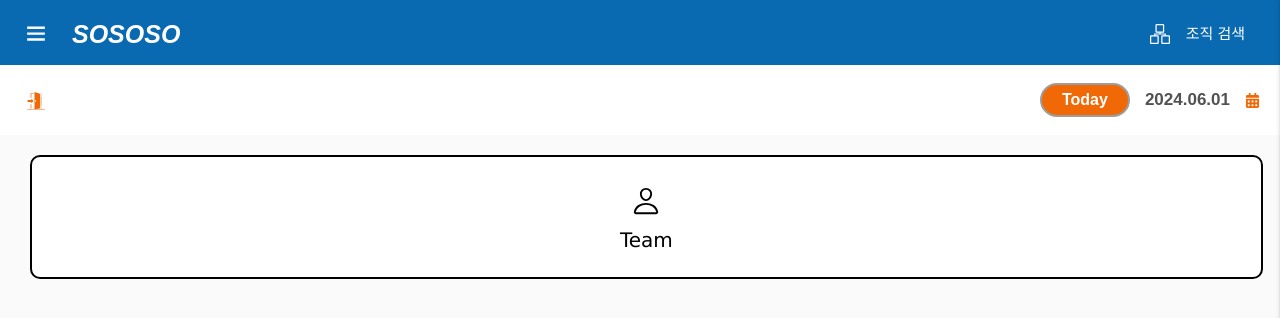
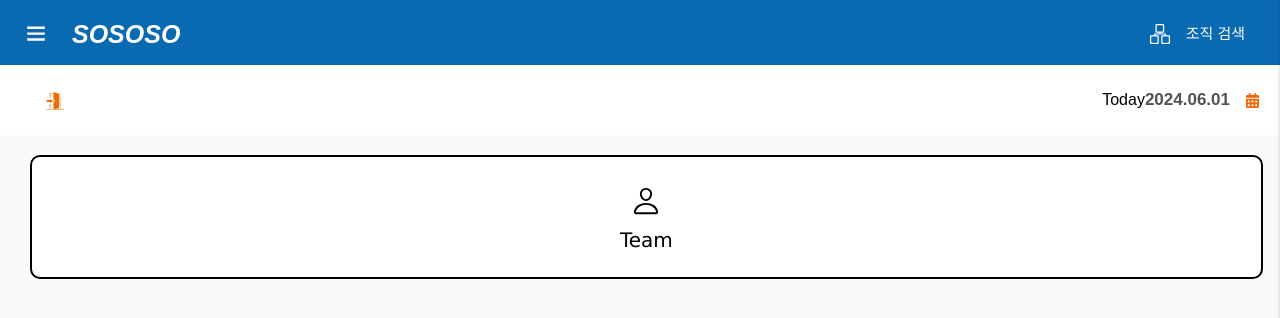
Before and after one commit to CSID-DGU/2024-1-SCS4031-01-sososo-3, a React (Create React App) app in the folder frontend/: page /team in a window 1280 px wide. Shown: the top 318 px of the page. Built offline with nearby package versions, Linux system fonts and the light colour scheme; no server answers; sample sign-in values are in the browser's storage.

Commit message:
[PSJ]Datecomponent UI

```diff
--- a/frontend/src/App.css
+++ b/frontend/src/App.css
@@ -186,8 +186,10 @@ body {
   background: none;
   border: none;
   cursor: pointer;
-  color:#096AB1;
-  width: 20px; /* 아이콘 크기 조정 */
+  color:#0064FF;
+  font-size: 16px; /* 글꼴 크기 */
+  font-weight: bold;
+  width: 70px; /* 아이콘 크기 조정 */
   height: 20px;
   margin-left: 10px;
 }
@@ -197,12 +199,16 @@ body {
   fill: #F16906; /* 아이콘 색상 설정 */
 }
 
-.minus-button {
-  color: white;
-  box-shadow: none; /* box-shadow 제거 */
-  text-shadow: none; /* text-shadow 제거 */
+.exit-button3 {
+  background: none; /* 배경 제거 */
+  border: none; /* 테두리 제거 */
+  color: white; /* 글자색 흰색 */
+  font-size: 16px; /* 글자 크기 */
+  cursor: pointer; /* 포인터 커서 */
+  padding: 8px 16px; /* 패딩 */
+}
 
-}
+
 
 .center-button {
   flex-grow: 1; /* 중앙 버튼이 헤더의 가운데에 위치하도록 설정 */
@@ -261,15 +267,16 @@ body {
   font-size: 20px;
   padding: 5px 10px;
   border-radius: 50%;
-  background-color: #ebeaea;
+  background: none; /* 배경 제거 */
+  border: none; /* 테두리 제거 */
   cursor: pointer;
   margin: 0 10px;
   border: none;
-  color: #525252
+  color: #0064FF
 }
 
 .datebutton > button:hover {
-  background-color: #b2b2b1;
+  background-color: #ffffff;
 }
 
 .datebutton > .date {
@@ -288,21 +295,17 @@ body {
   position: relative;
 }
 
-.today {
-  height: 30px;
-  width: auto; /* 자동 너비 */
-  border-radius: 20px;
-  background-color: #F16906;
-  border: 2px solid #9d9d9d;
-  display: flex;
-  align-items: center;
-  justify-content: center; /* 텍스트를 중앙으로 정렬 */
-  padding: 0 20px;
-  font-size: 16px;
-  font-family: 'Arial', sans-serif;
-  font-weight: bold;
-  color: white; /* 텍스트 색상 변경 */
-  margin-right: 15px; /* 간격 추가 */
+.datebutton .week {
+  background: none; /* 배경 제거 */
+  border: none; /* 테두리 제거 */
+  color: #0064FF; /* 텍스트 색상 */
+  font-size: 16px; /* 글꼴 크기 */
+  cursor: pointer; /* 마우스 커서를 포인터로 */
+  text-decoration: underline; /* 밑줄 추가 */
+  padding: 0; /* 패딩 제거 */
+}
+.datebutton .week:hover {
+  color: #202632; /* 호버 시 색상 */
 }
 
 .date-header > .date {
@@ -328,32 +331,102 @@ body {
   z-index: 1000;
 }
 
-.react-datepicker__current-month {
-  font-size: 10px;
-  font-weight: bold;
-  color: white;
+/* Custom header style */
+.react-datepicker__header-custom {
+  display: flex;
+  justify-content: space-between;
+  align-items: center;
+  padding: 10px 20px; /* 패딩을 조정해 간격 조정 */
+  background-color: #fff; /* 헤더 배경색 */
+  border-bottom: 1px solid #ccc;
+  border-radius: 20px 20px 0 0;
 }
 
-.react-datepicker__day-name, .react-datepicker__day, .react-datepicker__time-name {
+.react-datepicker__header-custom span {
+  font-size: 14px;
+  font-weight: bold;
+  color: #0064FF;
+}
+
+.react-datepicker__navigation {
+  display: flex;
+  align-items: center;
+  justify-content: center;
+  width: 30px; /* 버튼 크기 */
+  height: 30px;
+  background-color: #007BFF; /* 버튼 배경색 */
+  color: white; /* 버튼 아이콘 색상 */
+  border: none; /* 테두리 제거 */
+  border-radius: 50%; /* 둥근 버튼 */
+  cursor: pointer;
+}
+
+.react-datepicker__navigation:hover {
+  background-color: #0056b3; /* 호버 시 배경색 */
+}
+
+.react-datepicker__navigation--previous {
+  position: absolute;
+  left: 10px; /* 왼쪽 정렬 */
+}
+
+.react-datepicker__navigation--next {
+  position: absolute;
+  right: 10px; /* 오른쪽 정렬 */
+}
+
+.react-datepicker__navigation-icon {
+  width: 0;
+  height: 0;
+  border-style: solid;
+}
+
+.react-datepicker__navigation-icon--previous {
+  border-width: 5px 7px 5px 0; /* 화살표 모양 크기 조정 */
+  border-color: transparent white transparent transparent; /* 화살표 색상 */
+}
+
+.react-datepicker__navigation-icon--next {
+  border-width: 5px 0 5px 7px; /* 화살표 모양 크기 조정 */
+  border-color: transparent transparent transparent white; /* 화살표 색상 */
+}
+
+
+.react-datepicker__day-name,
+.react-datepicker__day,
+.react-datepicker__time-name {
   font-size: 14px;
   color: #333;
 }
 
 .react-datepicker__day--today {
   border-radius: 50%;
-  background-color: #ccc;
+  background-color: #ddd;
+  color: white;
 }
 
 .react-datepicker__day:hover {
   background-color: #ddd;
 }
+
+/* 이번 달이 아닌 날을 연하게 표시 */
+.react-datepicker__day--outside-month {
+  color: #bbb; /* 글자색을 연한 회색으로 */
+  opacity: 0.5; /* 투명도 설정 */
+}
+
 .calendar-container {
   position: absolute;
   top: 135px;
   right: 0;
   margin-right: 8px;
-  z-index: 1000; /* Ensure the calendar container is on top */
+  background-color: none;
+  border: none;
+  box-shadow: noen;
+  z-index: 1000;
+  border-radius: 20px;
 }
+
 
 /* Task List */
 
```
